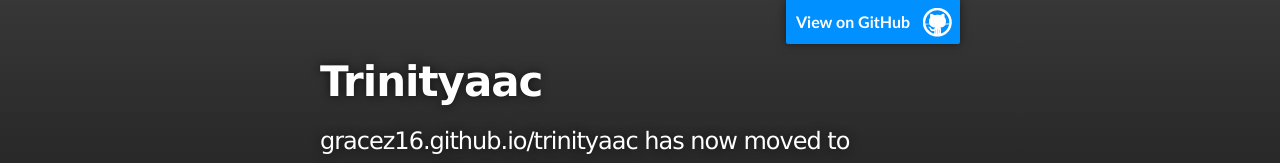
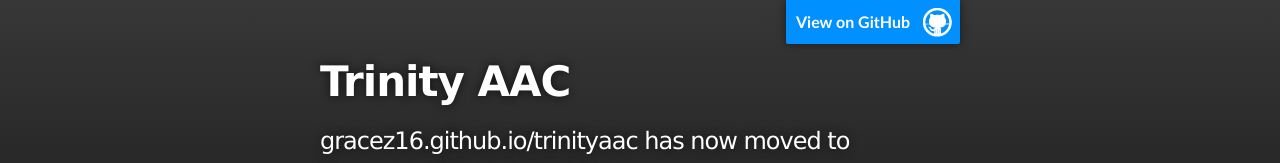
Before and after one commit to gracez16/trinityaac, a plain HTML site: page index.html in a window 1280 px wide. Shown: the top 163 px of the page. Drawn offline with Linux system fonts and the light colour scheme.

Commit message:
Update index.html

```diff
--- a/index.html
+++ b/index.html
@@ -18,7 +18,7 @@
         <header class="inner">
           <a id="forkme_banner" href="https://github.com/gracez16/trinityaac">View on GitHub</a>
 
-          <h1 id="project_title">Trinityaac</h1>
+          <h1 id="project_title">Trinity AAC</h1>
           <h2 id="project_tagline">gracez16.github.io/trinityaac has now moved to gzgracez.github.io/trinityaac</h2>
 
             <section id="downloads">
```
